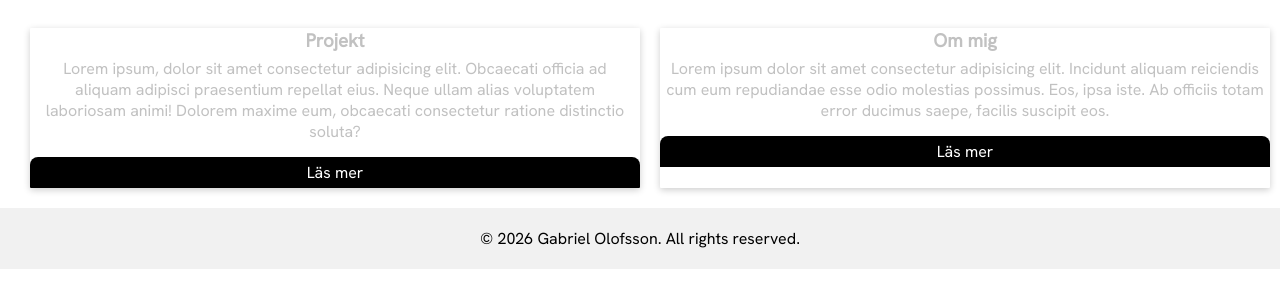
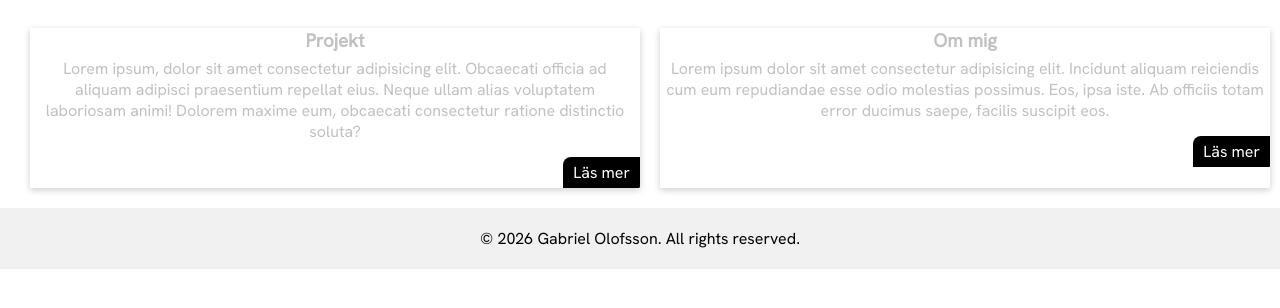
Before and after one commit to 10olga/10olga.github.io, a plain HTML site: page index.html in a window 1280 px wide. Shown: the part 404-712 px from the top of the page. Drawn offline with Linux system fonts and the light colour scheme.

Commit message:
Remove section link styles from gridSheet.css
Removed styling for section links in gridSheet.css.

```diff
--- a/css/gridSheet.css
+++ b/css/gridSheet.css
@@ -38,10 +38,4 @@
         vertical-align: top;
         width: 100%;
     }
-
-    section>a {
-        width: 100%;
-        text-align: center;
-        border-radius: 8px 8px 0px 0px;
-    }
 }
```
